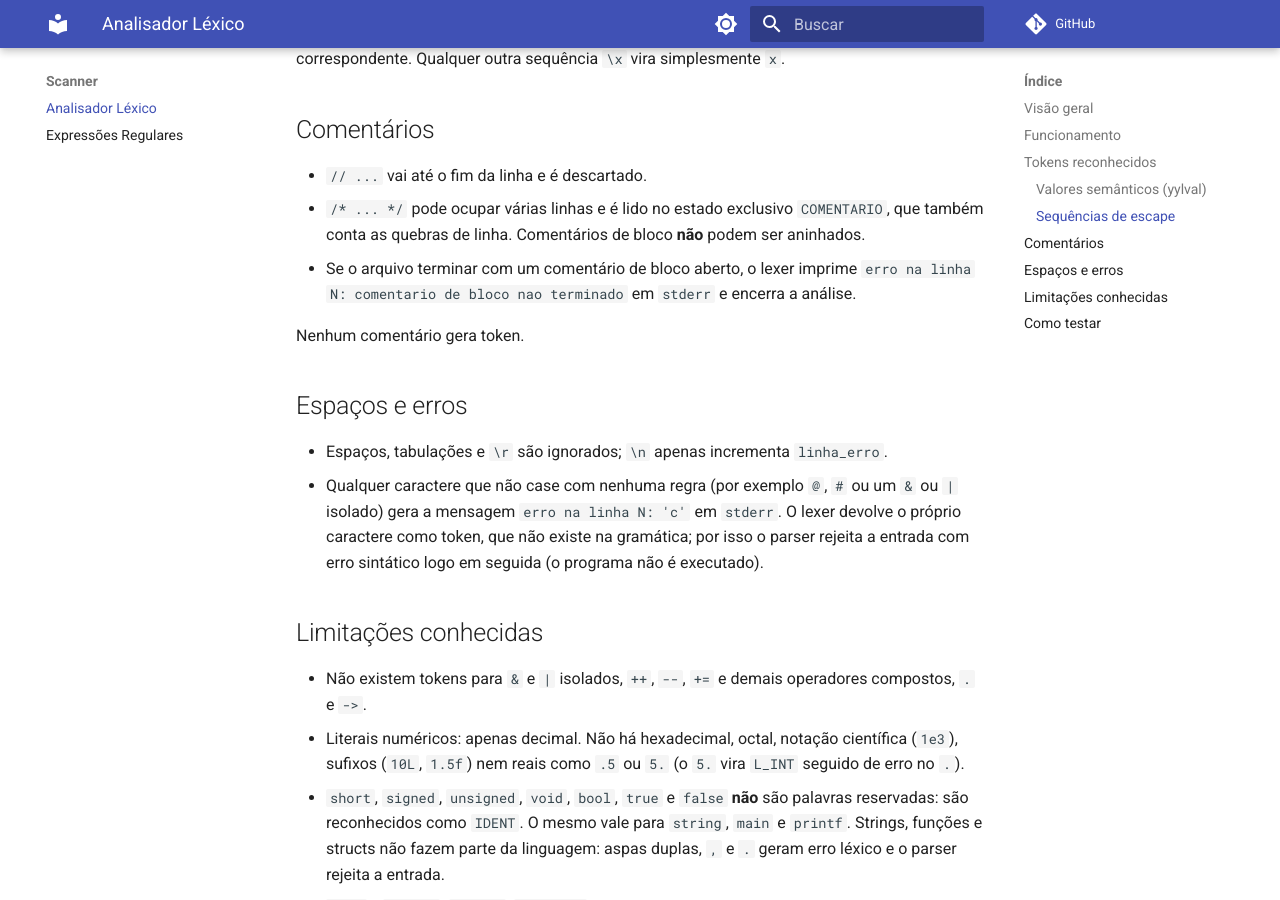
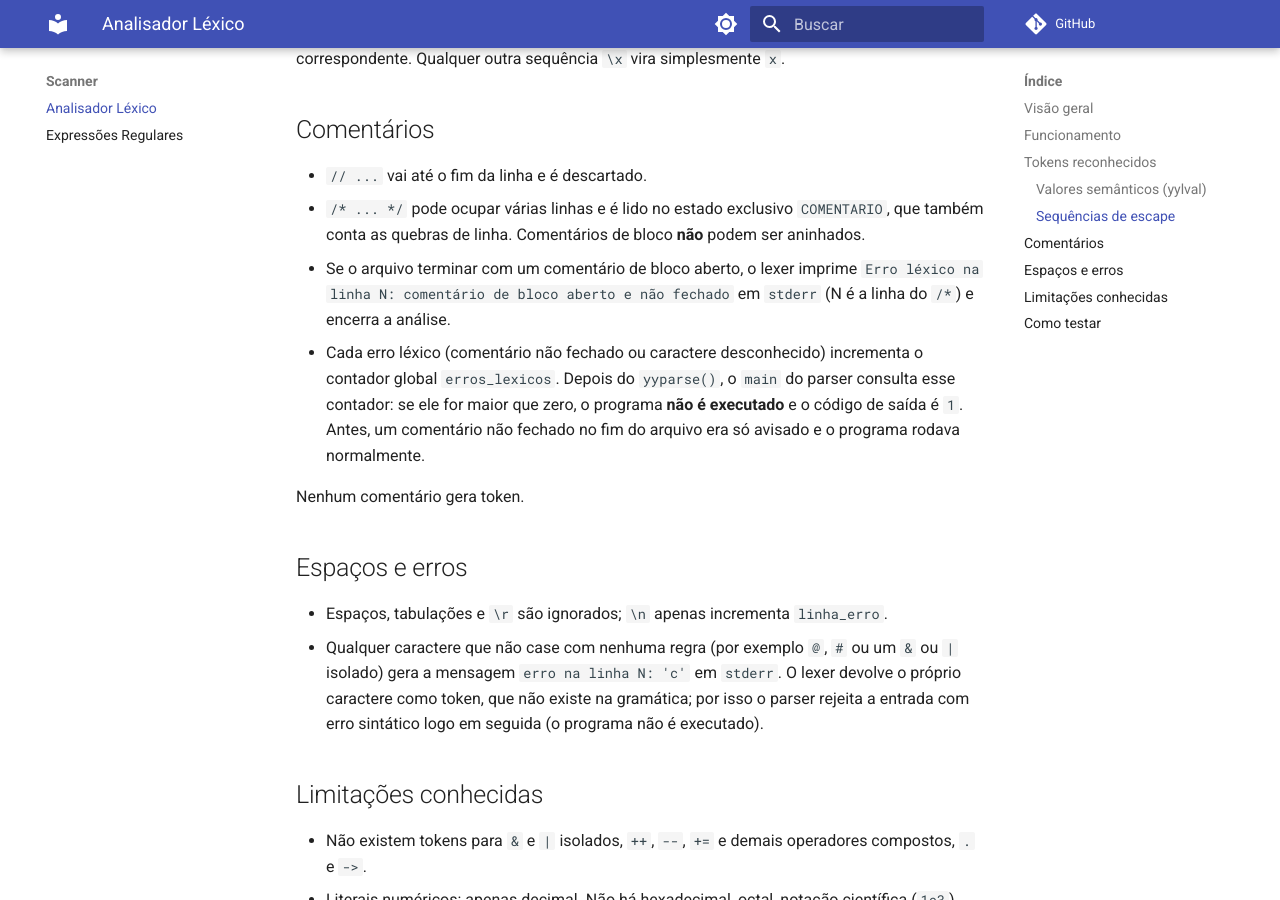
Before and after one commit to m0yo/Compiladores_G08, an MkDocs documentation site: the page built from docs/lexer.md, in a window 1280 px wide and 900 px high, scrolled down 2190 px. Built offline with MkDocs 1.6.1 and Material for MkDocs 9.7.7, drawn with Linux system fonts in a browser that asks for light colours; comment, search, counter and statistics services are not loaded.

Commit message:
🐛 fix: não executar o programa com comentário de bloco não fechado
- contador erros_lexicos no lexer, incrementado no comentário de bloco
  não fechado e no caractere desconhecido
- o main não executa o programa e sai com código 1 se houver erro léxico
- a mensagem passa a indicar a linha em que o /* foi aberto
- teste tests/erros/comentario_nao_terminado.c com .esperado (no formato
  do make test da issue #68); docs do lexer atualizadas

Closes #67
Closes #22

```diff
--- a/docs/lexer.md
+++ b/docs/lexer.md
@@ -55,7 +55,8 @@ Em literais de caractere, o lexer traduz `\n`, `\t`, `\r`, `\0`, `\\` e `\'` par
 
 - `// ...` vai até o fim da linha e é descartado.
 - `/* ... */` pode ocupar várias linhas e é lido no estado exclusivo `COMENTARIO`, que também conta as quebras de linha. Comentários de bloco **não** podem ser aninhados.
-- Se o arquivo terminar com um comentário de bloco aberto, o lexer imprime `erro na linha N: comentario de bloco nao terminado` em `stderr` e encerra a análise.
+- Se o arquivo terminar com um comentário de bloco aberto, o lexer imprime `Erro léxico na linha N: comentário de bloco aberto e não fechado` em `stderr` (N é a linha do `/*`) e encerra a análise.
+- Cada erro léxico (comentário não fechado ou caractere desconhecido) incrementa o contador global `erros_lexicos`. Depois do `yyparse()`, o `main` do parser consulta esse contador: se ele for maior que zero, o programa **não é executado** e o código de saída é `1`. Antes, um comentário não fechado no fim do arquivo era só avisado e o programa rodava normalmente.
 
 Nenhum comentário gera token.
 
```
Also changed, not shown: docs/expressoesRegularesFlex.md (+1 -1 lines), 4 other files.
